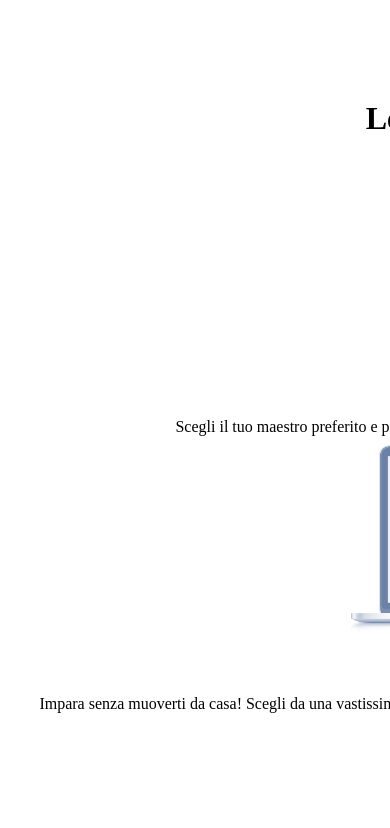
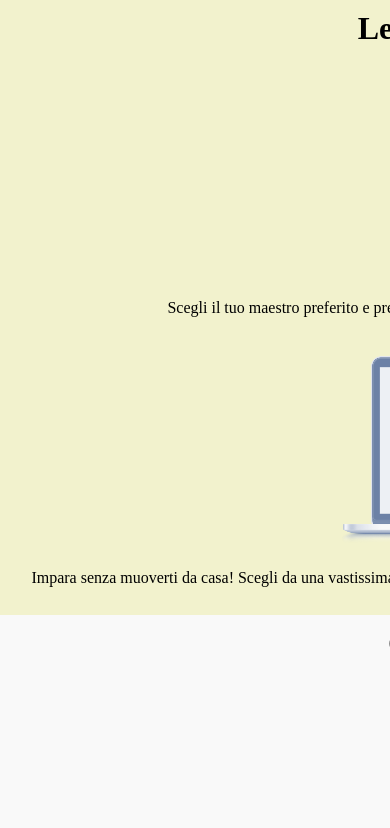
Before and after one commit to marcocaffarelli/html-css-resp-wannabe, a plain HTML site: page index.html in a window 390 px wide. Shown: the top 828 px of the page. Drawn offline with Linux system fonts and the light colour scheme.

Commit message:
Aggiunti margini padding
Aggiunti i vari margini e padding  e aggiunto un background yellow  alla riga "lezioni" e alla riga "why"

```diff
--- a/style.css
+++ b/style.css
@@ -73,6 +73,26 @@ img {
 }
 
 @media screen and (max-width:420px){
+  *{
+    margin: 0;
+  }
+
+  h1{
+    padding-top: 10px;
+  }
+
+  .right{
+    padding-bottom: 10px;
+  }
+
+  .row{
+    margin: 0;
+  }
+
+  #lezioni .row, #why .row{
+    background-color: #F2F2CD;
+  }
+
   /* BLOCCO LEZIONI */
   #lezioni .row>.left,
   #lezioni .row>.right {
@@ -87,4 +107,8 @@ img {
     float: left;
     width: 100%;
   }
+
+  img{
+    margin-top: 30px;
+  }
 }
```
